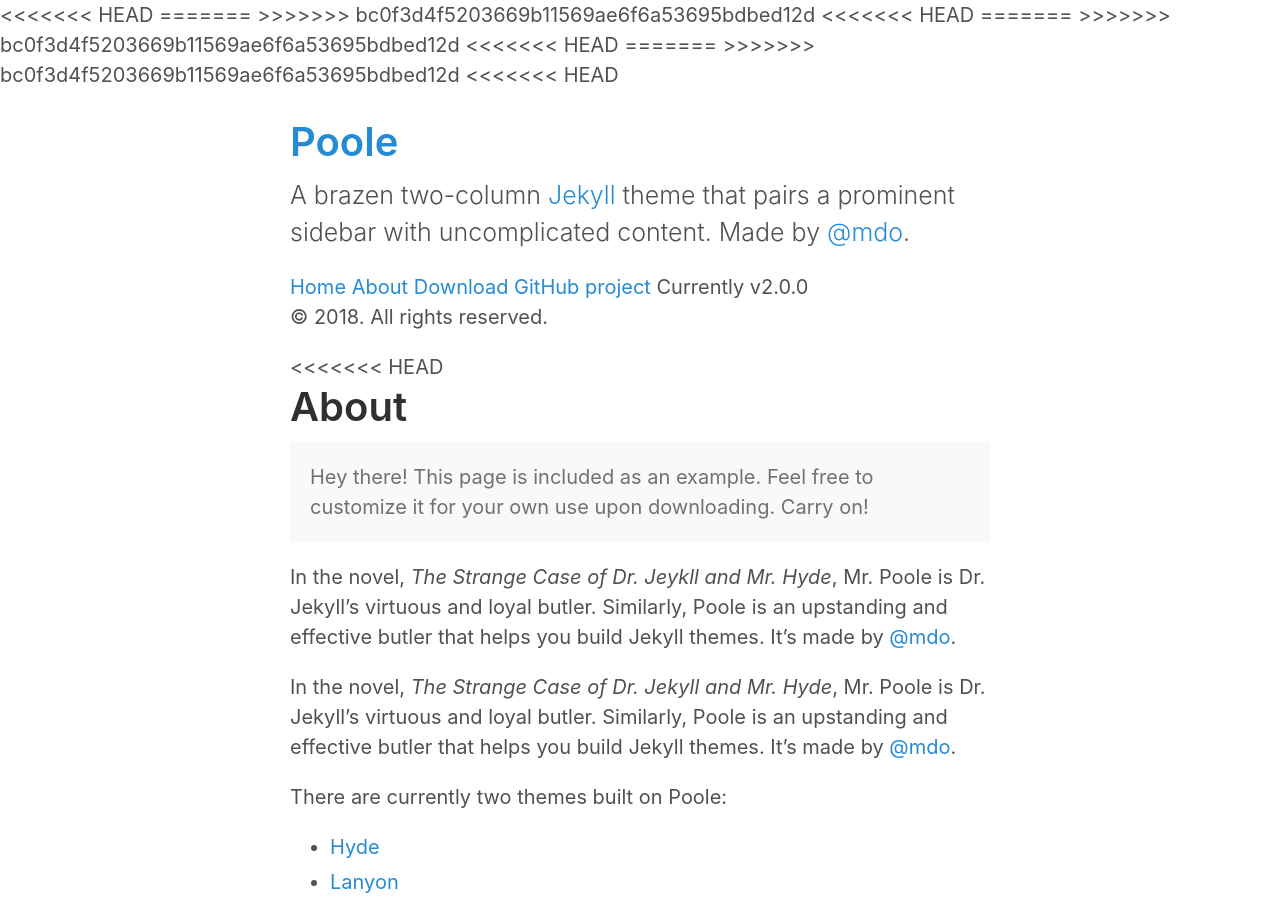
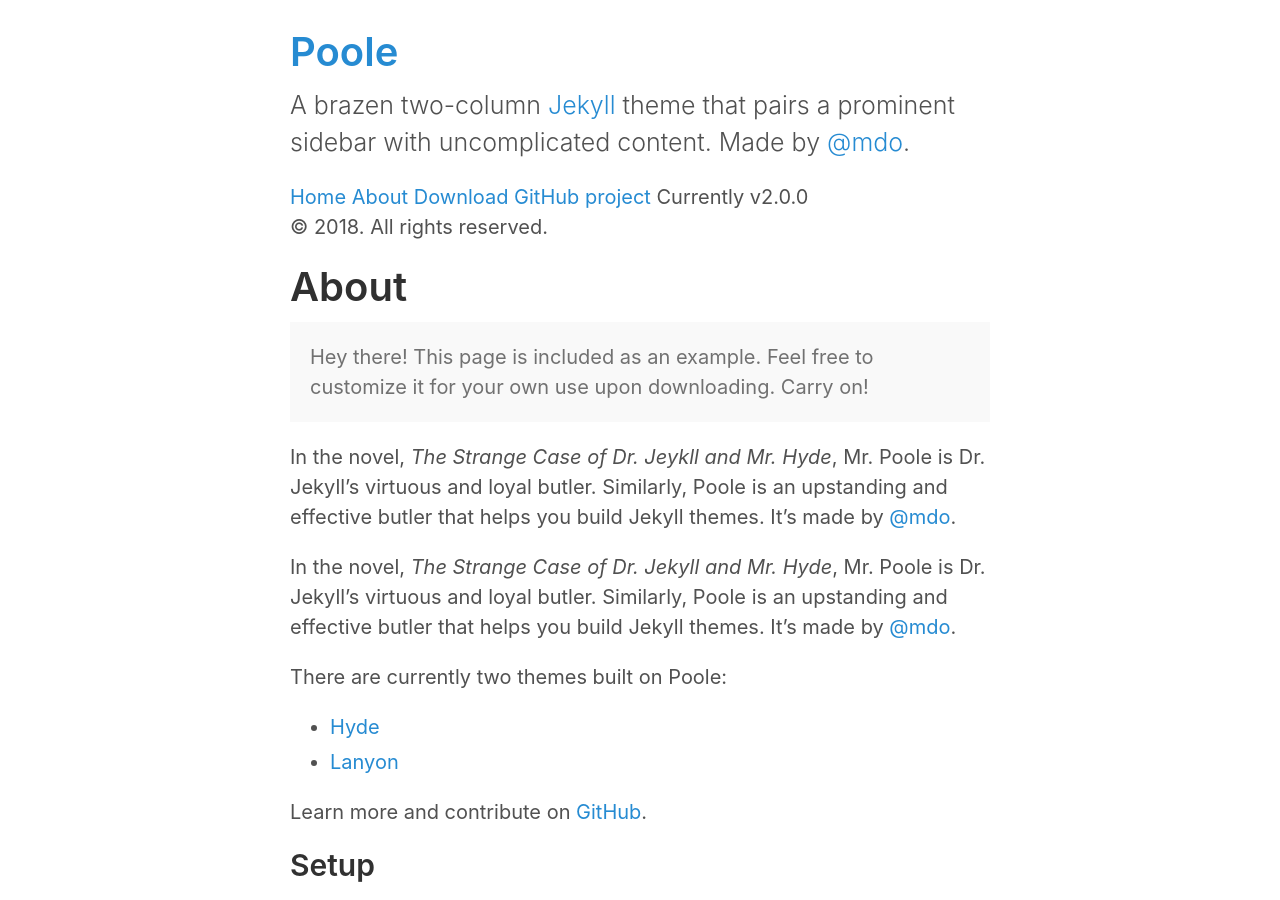
Before and after one commit to Kyle-Galloway/Kyle-Galloway.github.io, a Jekyll site: the page built from about.md, in a window 1280 px wide and 900 px high. Built offline with Jekyll 4.4.1, drawn with Linux system fonts in a browser that asks for light colours; some of the changed text lies outside the part shown.

Commit message:
Removed Even More Artifiacts From Previous Merge Conflict

```diff
--- a/_includes/head.html
+++ b/_includes/head.html
@@ -1,15 +1,12 @@
 <head>
-<<<<<<< HEAD
   <link href="http://gmpg.org/xfn/11" rel="profile">
   <meta http-equiv="X-UA-Compatible" content="IE=edge">
   <meta http-equiv="content-type" content="text/html; charset=utf-8">
 
   <!-- Enable responsiveness on mobile devices-->
   <meta name="viewport" content="width=device-width, initial-scale=1.0, maximum-scale=1">
-=======
   <meta charset="UTF-8">
   <meta name="viewport" content="width=device-width, initial-scale=1.0">
->>>>>>> bc0f3d4f5203669b11569ae6f6a53695bdbed12d
 
   <title>
     {% if page.title == "Home" %}
@@ -19,7 +16,6 @@
     {% endif %}
   </title>
 
-<<<<<<< HEAD
   <!-- CSS -->
   <link rel="stylesheet" href="{{ site.baseurl }}public/css/poole.css">
   <link rel="stylesheet" href="{{ site.baseurl }}public/css/syntax.css">
@@ -32,10 +28,8 @@
 
   <!-- RSS -->
   <link rel="alternate" type="application/rss+xml" title="RSS" href="/atom.xml">
-=======
   <link rel="stylesheet" href="{{ site.baseurl }}/styles.css">
   <link rel="apple-touch-icon-precomposed" sizes="144x144" href="{{ site.baseurl }}/public/apple-touch-icon-precomposed.png">
   <link rel="shortcut icon" href="{{ site.baseurl }}/public/favicon.ico">
   <link rel="alternate" type="application/atom+xml" title="{{ site.title }}" href="{{ site.baseurl }}/atom.xml">
->>>>>>> bc0f3d4f5203669b11569ae6f6a53695bdbed12d
 </head>
--- a/_layouts/default.html
+++ b/_layouts/default.html
@@ -1,22 +1,19 @@
 <!DOCTYPE html>
-<<<<<<< HEAD
+
 <html lang="en-us">
-=======
+
 <html lang="en">
->>>>>>> bc0f3d4f5203669b11569ae6f6a53695bdbed12d
 
   {% include head.html %}
 
   <body>
 
-<<<<<<< HEAD
     {% include sidebar.html %}
 
     <div class="content container">
       {{ content }}
     </div>
 
-=======
     <div class="container content">
       <header class="masthead">
         <h3 class="masthead-title">
@@ -46,6 +43,5 @@
        ga('send', 'pageview');
      </script>
     {% endif %}
->>>>>>> bc0f3d4f5203669b11569ae6f6a53695bdbed12d
   </body>
 </html>
--- a/_layouts/page.html
+++ b/_layouts/page.html
@@ -2,14 +2,13 @@
 layout: default
 ---
 
-<<<<<<< HEAD
+
 <div class="page">
   <h1 class="page-title">{{ page.title }}</h1>
   {{ content }}
 </div>
-=======
+
 <article class="page">
   <h1 class="page-title">{{ page.title }}</h1>
   {{ content }}
 </article>
->>>>>>> bc0f3d4f5203669b11569ae6f6a53695bdbed12d
--- a/_layouts/post.html
+++ b/_layouts/post.html
@@ -2,7 +2,7 @@
 layout: default
 ---
 
-<<<<<<< HEAD
+
 <div class="post">
   <h1 class="post-title">{{ page.title }}</h1>
   <span class="post-date">{{ page.date | date_to_string }}</span>
@@ -24,7 +24,6 @@
     {% endfor %}
   </ul>
 </div>
-=======
 <article class="post">
   <h1 class="post-title">{{ page.title }}</h1>
   <time datetime="{{ page.date | date_to_xmlschema }}" class="post-date">{{ page.date | date_to_string }}</time>
@@ -46,4 +45,3 @@
   </ul>
 </aside>
 {% endif %}
->>>>>>> bc0f3d4f5203669b11569ae6f6a53695bdbed12d
```
